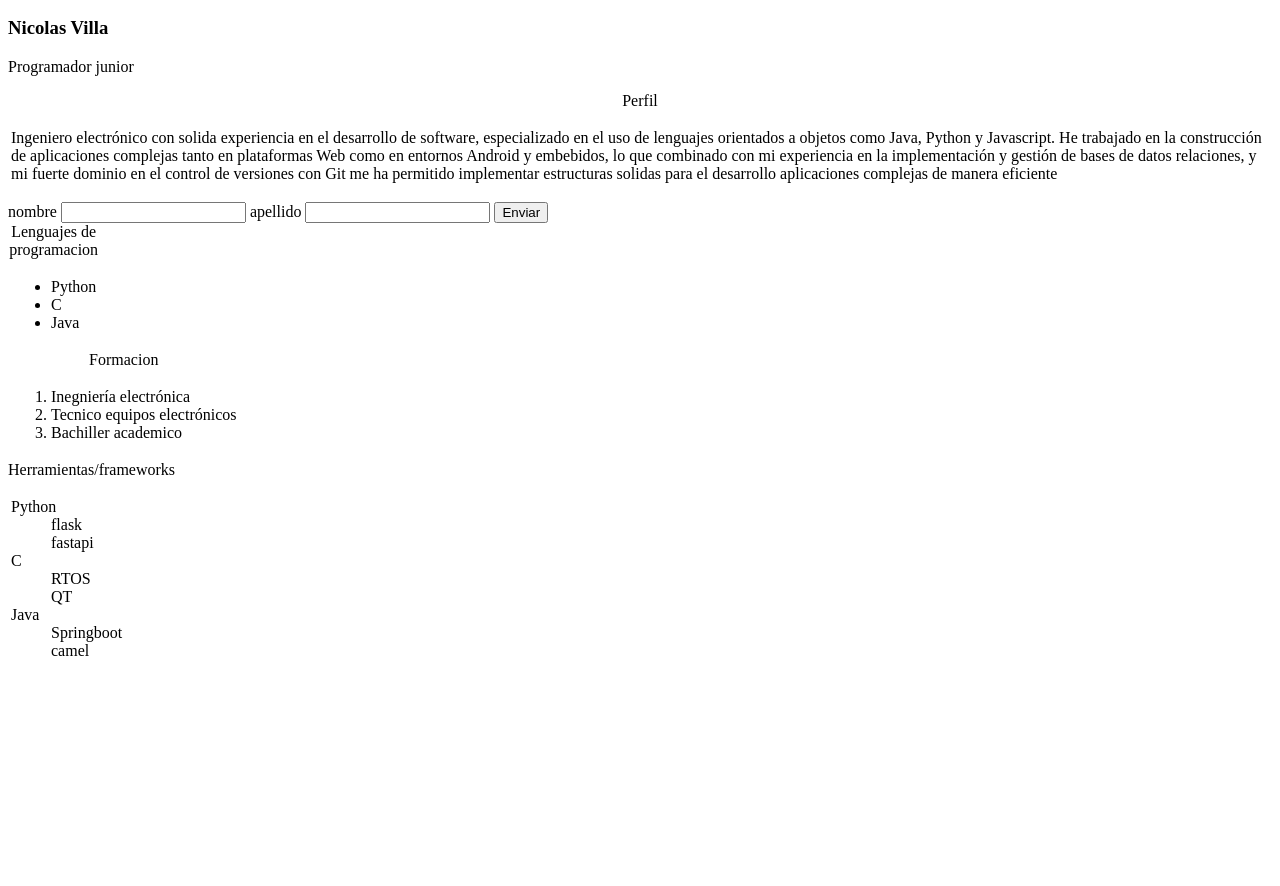
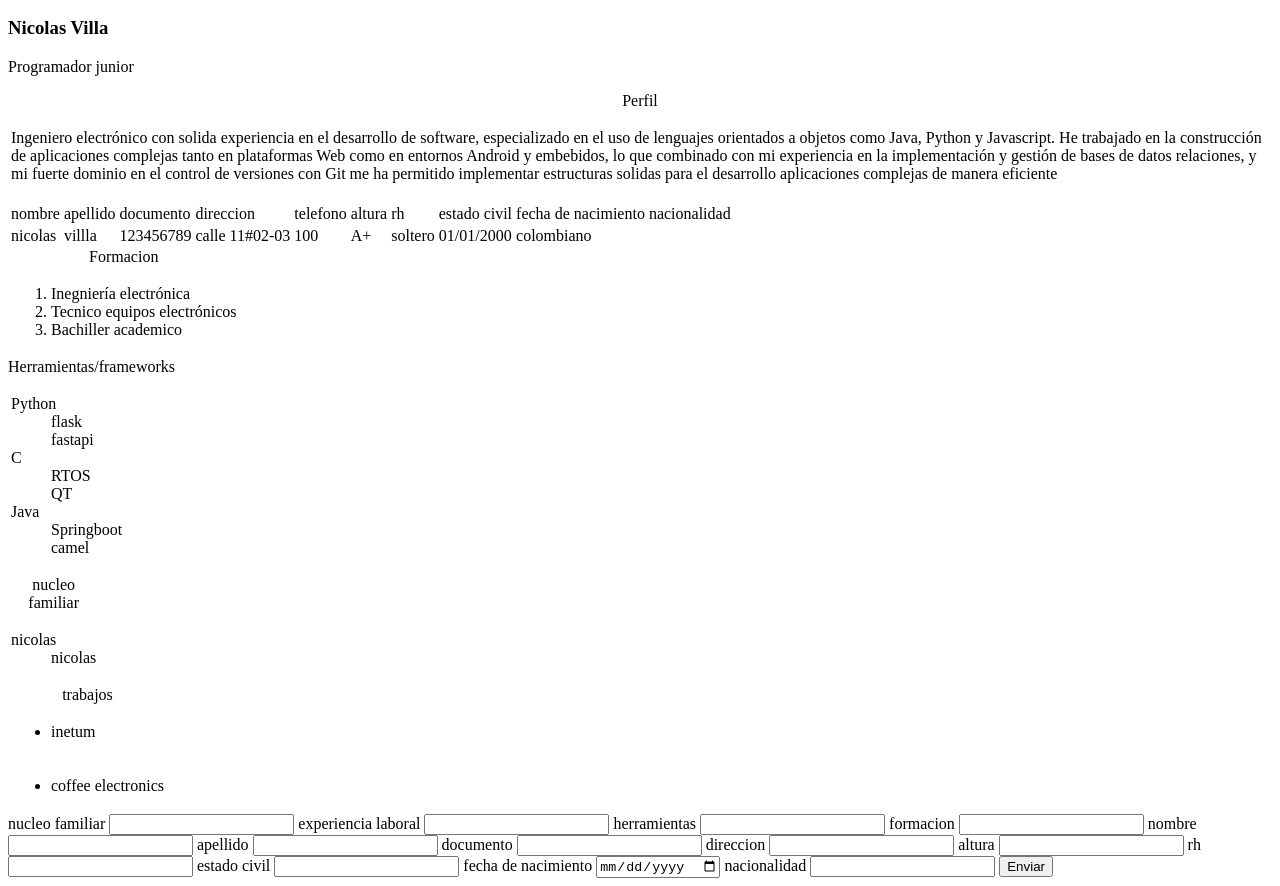
Before and after one commit to nicolasvillainetum/cells_cap, a plain HTML site: page ejercicio_html/ejercicio_etiquetas.html in a window 1280 px wide. Shown: the part 50-936 px from the top of the page. Before the commit the page ends 800 px from the top, so only its background shows below. Drawn offline with Linux system fonts and the light colour scheme.

Commit message:
add: ejercicio html

```diff
--- a/ejercicio_html/ejercicio_etiquetas.html
+++ b/ejercicio_html/ejercicio_etiquetas.html
@@ -30,43 +30,51 @@
         </table>
       </article>
 
+
+
+  </section>
+
+  <section>
+    <table>
+
+      <tr>
+        <td>nombre</td>
+        <td>apellido</td>
+        <td>documento</td>
+        <td>direccion</td>
+        <td>telefono</td>
+
+        <td>altura</td>
+        <td>rh</td>
+        <td>estado civil</td>
+        <td>fecha de nacimiento</td>
+        <td>nacionalidad</td>
+
+      </tr>
+
+      <tr>
+        <td id="nombreTabla">nicolas</td>
+        <td id="apellidoTabla">villla</td>
+        <td id="documentoTabla">123456789</td>
+        <td id="direccionTabla">calle 11#02-03</td>
+
+        <td id="alturaTabla">100</td>
+        <td id="rhTabla">A+</td>
+        <td id="civilTabla">soltero</td>
+        <td id="nacimientoTabla">01/01/2000</td>
+        <td id="nacionalidadTabla">colombiano</td>
+      </tr>
+
+
+    </table>
   </section>
 
     <aside>
        <div>
-    <div>
-
-        <form action="" method="post">
-
-            <label for="nombre">nombre</label>
-            <input type="text" name="nombre" id="nombre">
-
-            <label for="apellido">apellido</label>
-            <input type="text" name="apellido" id="apellido">
-
-            <input type="submit" value="Enviar">
-        </form>
-
-    </div>
-
-    <div>
-
-      <table>
-
-        <caption>Lenguajes de programacion</caption>
-        <td>
-        <ul>
-          <li>Python </li>
-          <li>C</li>
-          <li>Java</li>
-        </ul>
-        </td>
-      </table>
-    </div>
 
     <div>
       <table>
-        <caption>Formacion</caption>
+        <caption id="formacionTable">Formacion</caption>
         <td>
           <ol>
             <li>Inegniería electrónica </li>
@@ -79,7 +87,7 @@
     </div>
 
     <div>
-      <table>
+      <table id="herramientasTable">
         <caption>Herramientas/frameworks</caption>
         <td>
           <dl>
@@ -101,6 +109,67 @@
 
     </div>
 
+      <div>
+      <table>
+        <caption>nucleo familiar</caption>
+
+          <td id="nucleoTabla">
+          <dl>
+            <dt>nicolas </dt>
+            <dd>nicolas</dd>
+          </dl>
+          </td>
+
+      </table>
+
+    </div>
+
+    <div>
+      <table id="trabajoTable">
+        <caption>trabajos</caption>
+
+        <tr>
+          <td>
+          <ul><li>inetum</li></ul>
+          </td>
+
+        </tr>
+
+        <tr>
+          <td><ul><li>coffee electronics</li></ul></td>
+        </tr>
+
+
+      </table>
+    </div>
+
+
+        <div>
+
+        <form action="" method="post">
+
+
+            <label>nucleo familiar <input type="text" name="nucleo"></label>
+            <label>experiencia laboral <input type="text" name="trabajo"></label>
+            <label>herramientas <input type="text" name="herramientas"></label>
+            <label>formacion <input type="text" name="formacion"></label>
+
+            <label>nombre <input type="text" name="nombre"></label>
+            <label>apellido  <input type="text" name="apellido"></label>
+            <label>documento <input type="number" name="documento"></label>
+            <label>direccion <input type="text" name="direccion"></label>
+
+            <label>altura <input type="number" name="altura"></label>
+            <label>rh <input type="text" name="rh"></label>
+            <label>estado civil <input type="text" name="estado civil"></label>
+            <label>fecha de nacimiento <input type="date" name="fecha de nacimiento"></label>
+            <label>nacionalidad <input type="text" name="nacionalidad"></label>
+
+            <input type="submit" value="Enviar">
+        </form>
+
+    </div>
+
 
     </div>
     </aside>
```
